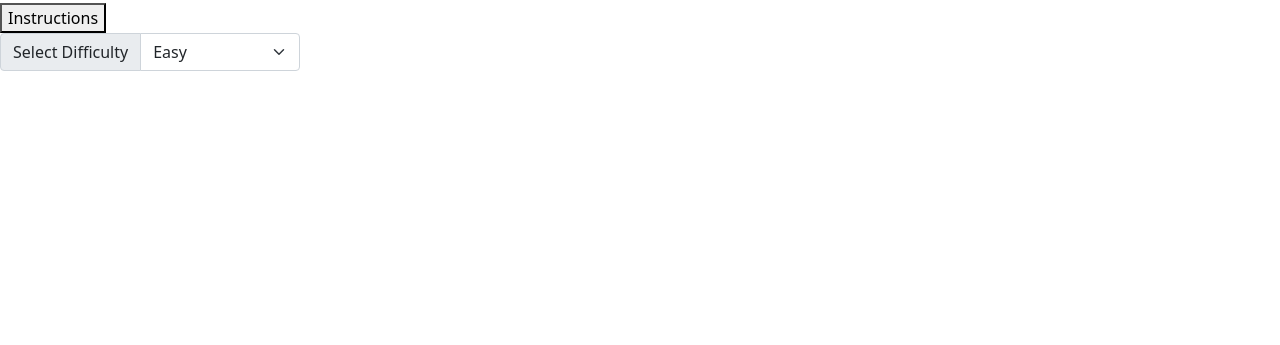
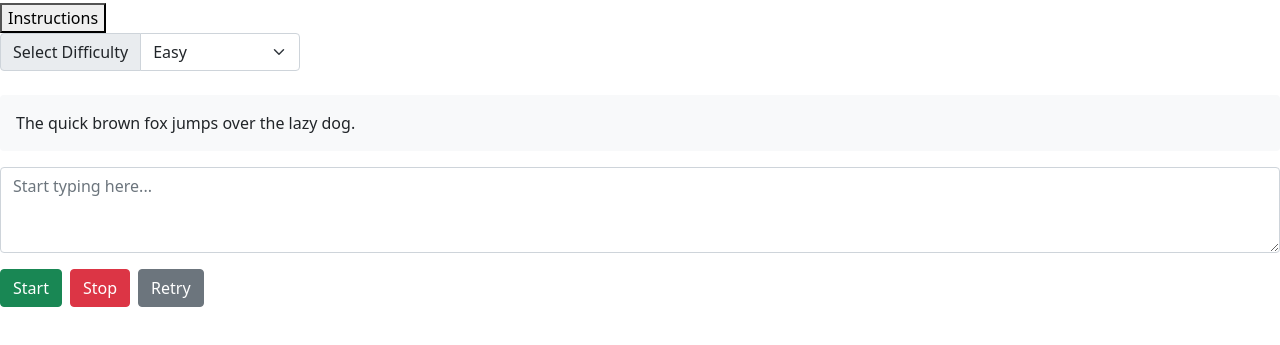
Before and after one commit to Alex-McAlpine/typeracer-LMS-guided, a plain HTML site: page index.html in a window 1280 px wide. Shown: the part 53-398 px from the top of the page. Drawn offline with nearby package versions, Linux system fonts and the light colour scheme; files that its build step writes are made by us from their sources.

Commit message:
ADDED: Sample text and text box

```diff
--- a/index.html
+++ b/index.html
@@ -26,6 +26,7 @@
     <main class="tr-main">
         <div class="tr-grid">
             <section class="tr-grid__left">
+
                 <!-- Left column content goes here -->
                 <div class="input-group mb-3" style="max-width: 300px;">
                     <label class="input-group-text" for="difficultySelect">Select Difficulty</label>
@@ -35,6 +36,22 @@
                         <option value="hard">Hard</option>
                     </select>
                 </div>
+
+                <div class="tr-test-area mt-4">
+                    <div class="tr-sample-text mb-3 p-3 bg-light rounded">
+                        <span id="sampleText">
+                            The quick brown fox jumps over the lazy dog.
+                        </span>
+                    </div>
+                    <textarea id="typingInput" class="form-control mb-3" rows="3" placeholder="Start typing here..."
+                        aria-label="Typing input"></textarea>
+                    <div class="d-flex gap-2">
+                        <button id="startBtn" class="btn btn-success" type="button">Start</button>
+                        <button id="stopBtn" class="btn btn-danger" type="button">Stop</button>
+                        <button id="retryBtn" class="btn btn-secondary" type="button">Retry</button>
+                    </div>
+                </div>
+
             </section>
             <aside class="tr-grid__right">
                 <!-- Right column content goes here -->
```
